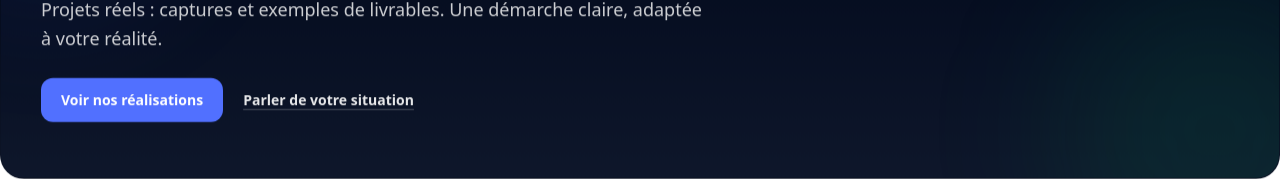
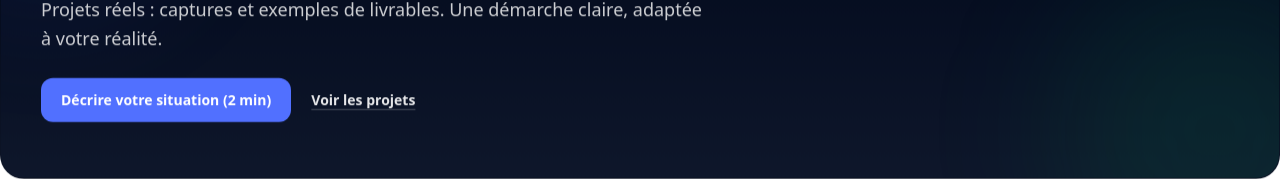
Before and after one commit to locauto225/expert-crea-site, a Next.js app: page /realisations in a window 1280 px wide. Shown: the part 287-468 px from the top of the page. Built offline with nearby package versions, Linux system fonts and the light colour scheme; no server answers.

Commit message:
Update realisations hero + CTA align

```diff
--- a/app/realisations/page.tsx
+++ b/app/realisations/page.tsx
@@ -128,16 +128,16 @@ export default function RealisationsPage() {
 
             <div className="flex flex-col gap-3 sm:flex-row sm:items-center">
               <Link
-                href="#cases"
+                href="/contact"
                 className="inline-flex items-center justify-center rounded-xl bg-(--brand-blue) px-5 py-3 text-sm font-semibold text-white hover:opacity-95 focus:outline-none focus:ring-2 focus:ring-(--brand-blue) focus:ring-offset-2 focus:ring-offset-slate-950"
               >
-                Voir nos réalisations
+                Décrire votre situation (2 min)
               </Link>
               <Link
-                href="/contact"
+                href="#cases"
                 className="inline-flex items-center justify-center rounded-xl px-2 py-2 text-sm font-semibold text-white/90 underline decoration-white/25 underline-offset-4 hover:text-white hover:decoration-white/45 focus:outline-none focus:ring-2 focus:ring-white/30 focus:ring-offset-2 focus:ring-offset-slate-950"
               >
-                Parler de votre situation
+                Voir les projets
               </Link>
             </div>
           </div>
```
